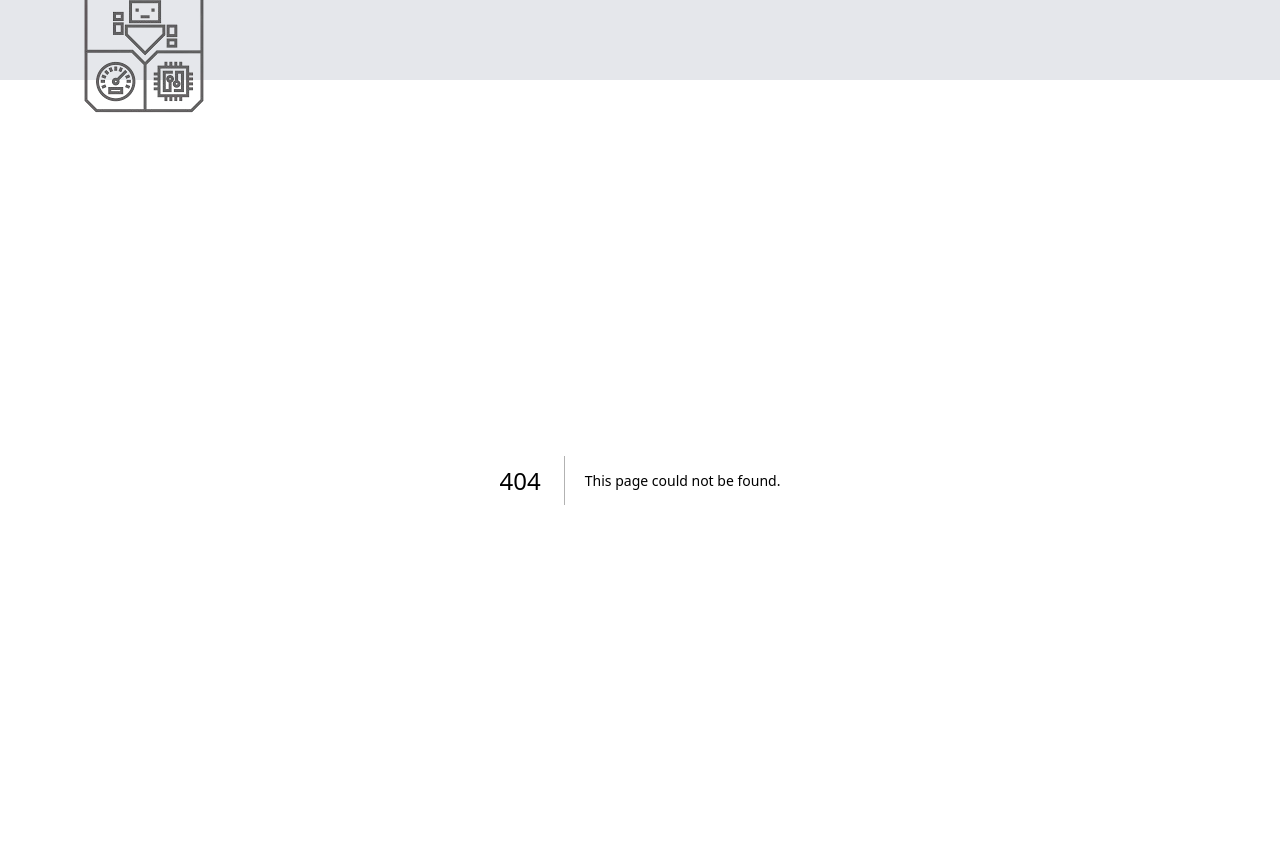
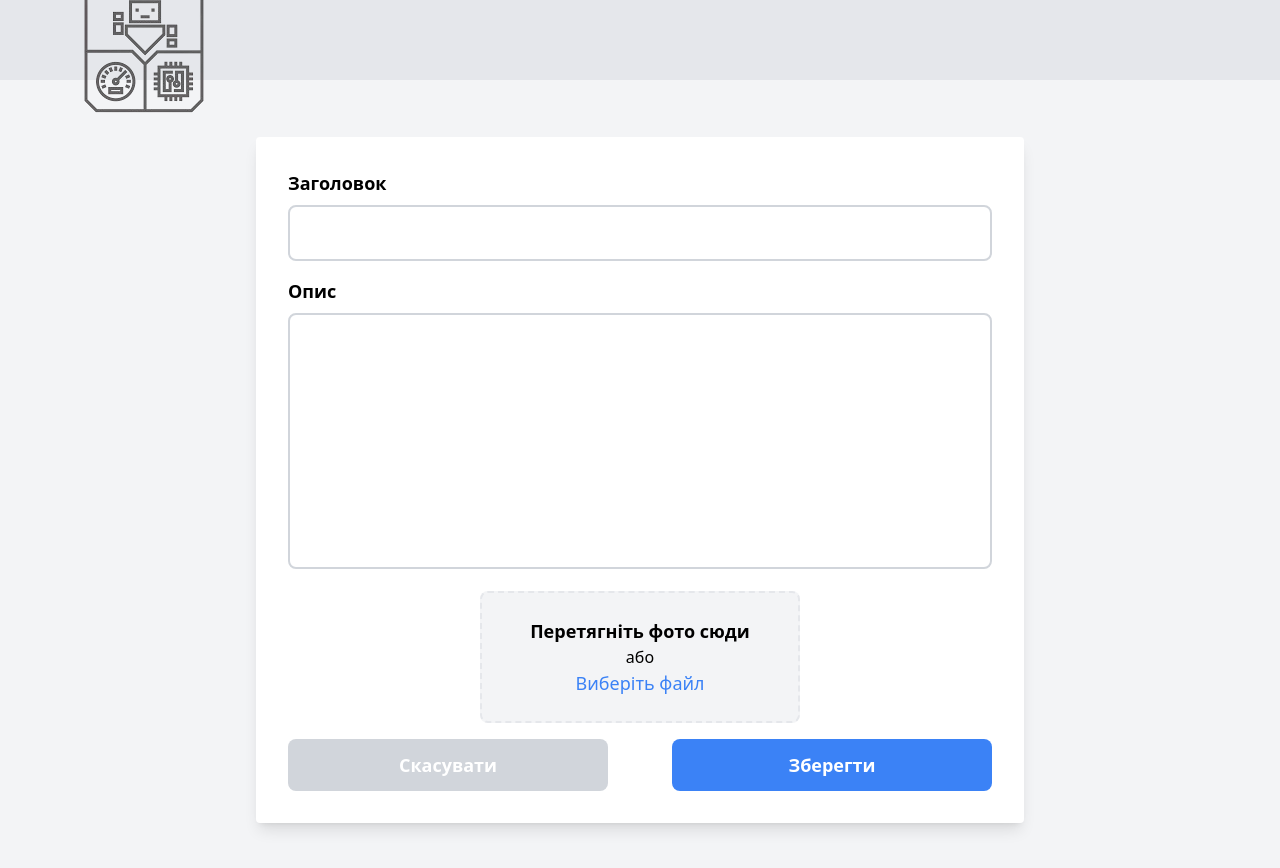
Before and after one commit to pekpytxd/master_diploma, a Next.js app: page /announcement/edit/1 in a window 1280 px wide. Before the commit this address had no page. Shown: the top 868 px of the page. Built offline with nearby package versions, Linux system fonts and the light colour scheme; no server answers.

Commit message:
edit page

```diff
--- /dev/null
+++ b/app/announcement/edit/[id]/page.js
@@ -0,0 +1,179 @@
+"use client";
+import { useState, useEffect } from "react";
+import { useRouter, usePathname } from "next/navigation";
+import { getAnnouncement } from "@/services/announcements";
+import { editAnnouncement } from "@/services/announcements"; // Імпортуємо функцію для редагування
+import axios from "axios";
+
+export default function EditAnnouncementForm() {
+    const router = useRouter();
+    const pathname = usePathname();
+    const announcementId = pathname.split("/").pop(); // Отримуємо ID оголошення зі шляху URL
+
+    const [imagePath, setImagePath] = useState('');
+    const [title, setTitle] = useState('');
+    const [description, setDescription] = useState('');
+    const [isDragOver, setIsDragOver] = useState(false);
+
+    // Завантажуємо дані оголошення при завантаженні сторінки
+    useEffect(() => {
+        const fetchAnnouncement = async () => {
+            const response = await getAnnouncement(announcementId);
+            setTitle(response.title);
+            setDescription(response.description);
+            setImagePath(response.imagePath);
+        };
+        fetchAnnouncement();
+    }, [announcementId]);
+
+    const handleFileChange = async (event) => {
+        const file = event.target.files[0];
+        if (file) {
+            await uploadToImgur(file);
+        }
+    };
+
+    const handleDrop = async (event) => {
+        event.preventDefault();
+        setIsDragOver(false);
+        const file = event.dataTransfer.files[0];
+        if (file) {
+            await uploadToImgur(file);
+        }
+    };
+
+    const handleDragOver = (event) => {
+        event.preventDefault();
+        setIsDragOver(true);
+    };
+
+    const handleDragLeave = () => {
+        setIsDragOver(false);
+    };
+
+    const handleRemoveImage = () => {
+        setImagePath('');
+    };
+
+    const uploadToImgur = async (file) => {
+        const formData = new FormData();
+        formData.append('image', file);
+
+        try {
+            const response = await axios.post('https://api.imgur.com/3/image', formData, {
+                headers: {
+                    Authorization: 'Client-ID af0ec566dd93d34',
+                    'Content-Type': 'multipart/form-data',
+                },
+            });
+
+            if (response.data.success) {
+                setImagePath(response.data.data.link); // Store the Imgur URL
+            } else {
+                console.error('Error uploading to Imgur:', response.data);
+            }
+        } catch (error) {
+            console.error('Upload failed:', error);
+        }
+    };
+
+    const handleSubmit = async (event) => {
+        event.preventDefault();
+        const data = {
+            id: announcementId, // додаємо id для редагування
+            title,
+            description,
+            imagePath // Pass the Imgur URL in the form data
+        };
+
+        await editAnnouncement(data); // Викликаємо функцію для редагування оголошення
+        await router.push('/'); // Перехід на головну сторінку після збереження
+    };
+
+    const handleCancel = () => {
+        router.push('/'); // Перехід на головну сторінку при скасуванні
+    };
+
+    return (
+        <div className="min-h-screen flex items-center justify-center bg-gray-100">
+            <form
+                onSubmit={handleSubmit}
+                className="flex flex-col items-center bg-white p-8 rounded shadow-lg w-4/5 max-w-3xl"
+            >
+                <div className="mb-4 w-full">
+                    <label className="block mb-2 text-lg font-semibold">Заголовок</label>
+                    <input
+                        type="text"
+                        className="border-2 border-gray-300 rounded-lg p-3 w-full text-lg"
+                        value={title}
+                        onChange={(e) => setTitle(e.target.value)}
+                        required
+                    />
+                </div>
+                <div className="mb-4 w-full">
+                    <label className="block mb-2 text-lg font-semibold">Опис</label>
+                    <textarea
+                        className="border-2 border-gray-300 rounded-lg p-3 w-full text-lg resize-none h-64"
+                        value={description}
+                        onChange={(e) => setDescription(e.target.value)}
+                        required
+                    />
+                </div>
+                <div
+                    className={`border-2 border-dashed rounded-lg p-6 w-full max-w-xs mx-auto flex justify-center items-center ${
+                        isDragOver ? 'bg-gray-300' : 'bg-gray-100'
+                    }`}
+                    onDrop={handleDrop}
+                    onDragOver={handleDragOver}
+                    onDragLeave={handleDragLeave}
+                >
+                    {imagePath ? (
+                        <div className="relative w-full h-full">
+                            <img
+                                src={imagePath}
+                                alt="Uploaded"
+                                className="object-cover w-full h-full rounded-lg"
+                            />
+                            <button
+                                type="button"
+                                onClick={handleRemoveImage}
+                                className="absolute top-2 right-2 bg-red-500 text-white px-2 py-1 rounded"
+                            >
+                                Видалити
+                            </button>
+                        </div>
+                    ) : (
+                        <div className="text-center">
+                            <p className="text-lg font-semibold">Перетягніть фото сюди</p>
+                            <p>або</p>
+                            <label className="text-blue-500 cursor-pointer text-lg">
+                                Виберіть файл
+                                <input
+                                    type="file"
+                                    accept="image/*"
+                                    onChange={handleFileChange}
+                                    className="hidden"
+                                />
+                            </label>
+                        </div>
+                    )}
+                </div>
+                <div className="flex w-full justify-between mt-4">
+                    <button
+                        type="button"
+                        onClick={handleCancel}
+                        className="bg-gray-300 text-white px-6 py-3 rounded-lg text-lg font-semibold w-full max-w-xs"
+                    >
+                        Скасувати
+                    </button>
+                    <button
+                        type="submit"
+                        className="bg-blue-500 text-white px-6 py-3 rounded-lg text-lg font-semibold w-full max-w-xs"
+                    >
+                        Зберегти
+                    </button>
+                </div>
+            </form>
+        </div>
+    );
+}
--- a/components/AnnouncementCard.jsx
+++ b/components/AnnouncementCard.jsx
@@ -1,6 +1,6 @@
 "use client";
 import { useState } from "react";
-import { FaTrash } from "react-icons/fa";
+import { FaTrash, FaEdit } from "react-icons/fa"; // Додаємо іконку редагування
 import Image from "next/image";
 import Link from "next/link";
 import { deleteAnnouncement } from "@/services/announcements";
@@ -45,6 +45,16 @@ export default function AnnouncementCard({ announcement, onAnnouncementDeleted }
                 </div>
             </Link>
 
+            {/* Кнопка редагувати поруч з кнопкою видалити */}
+            <Link href={`/announcement/edit/${announcement.id}`}>
+                <button
+                    className="absolute top-2 right-12 bg-blue-500 text-white p-2 rounded-full hover:bg-blue-600 opacity-0 group-hover:opacity-100 transition-opacity"
+                >
+                    <FaEdit size={20} />
+                </button>
+            </Link>
+
+            {/* Кнопка видалити */}
             <button
                 onClick={openModal}
                 className="absolute top-2 right-2 bg-red-500 text-white p-2 rounded-full hover:bg-red-600 opacity-0 group-hover:opacity-100 transition-opacity"
@@ -52,6 +62,7 @@ export default function AnnouncementCard({ announcement, onAnnouncementDeleted }
                 <FaTrash size={20} />
             </button>
 
+            {/* Модальне вікно для підтвердження видалення */}
             {isModalOpen && (
                 <div className="fixed inset-0 bg-gray-500 bg-opacity-50 flex justify-center items-center z-50">
                     <div className="bg-white p-6 rounded-lg w-80">
--- a/db.json
+++ b/db.json
@@ -2,9 +2,9 @@
   "announcements": [
     {
       "id": "ae84",
-      "title": "1",
-      "description": "1",
-      "imagePath": ""
+      "title": "ЗАГОЛОВОК",
+      "description": "віф",
+      "imagePath": "https://i.imgur.com/zDCLfwO.png"
     },
     {
       "id": "16b6",
--- a/services/announcements.js
+++ b/services/announcements.js
@@ -1,4 +1,4 @@
-import {sendDeleteRequest, sendGetRequest, sendPostRequest} from "@/services/api-client";
+import {sendDeleteRequest, sendGetRequest, sendPostRequest, sendPutRequest} from "@/services/api-client";
 
 const endpoint = '/announcements'
 
@@ -18,3 +18,7 @@ export async function getAnnouncement(id) {
 export async function deleteAnnouncement(id) {
     await sendDeleteRequest(endpoint, id);
 }
+
+export async function editAnnouncement(body) {
+    await sendPutRequest(endpoint, body);
+}
```
